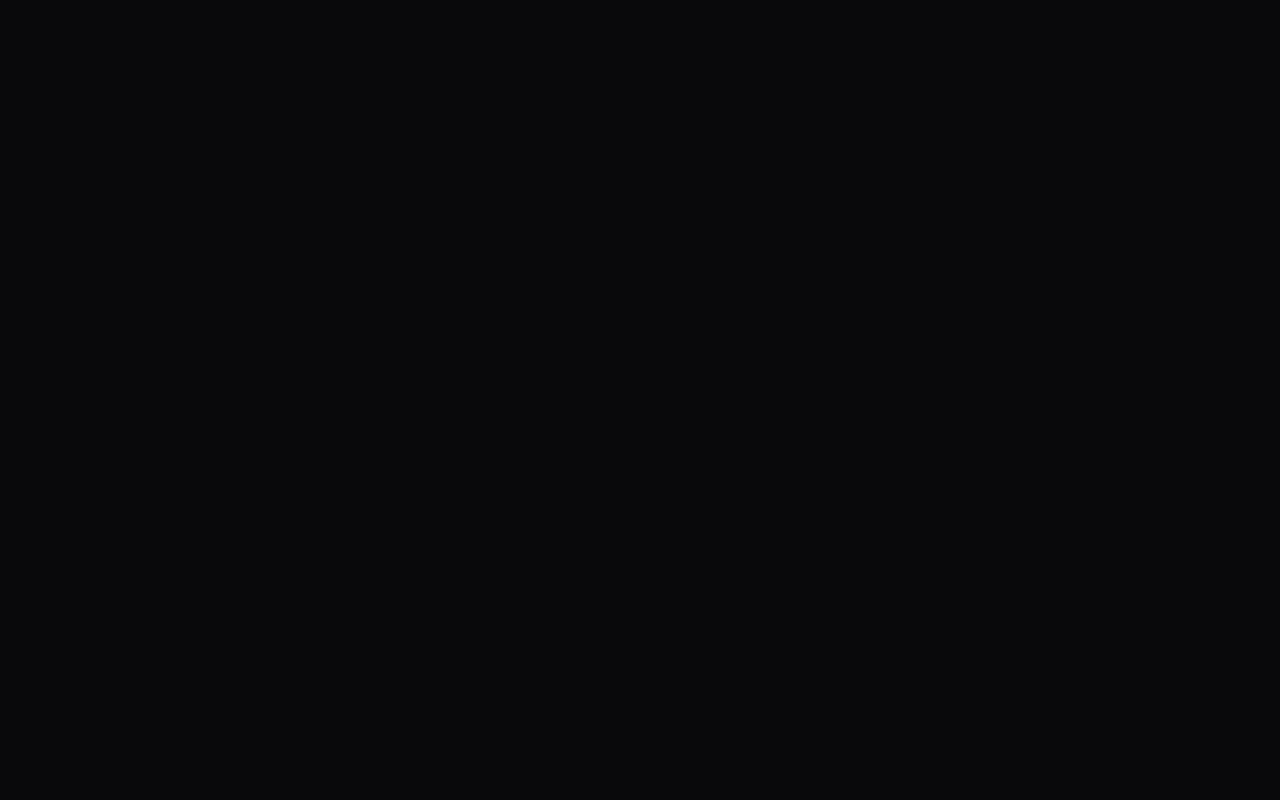
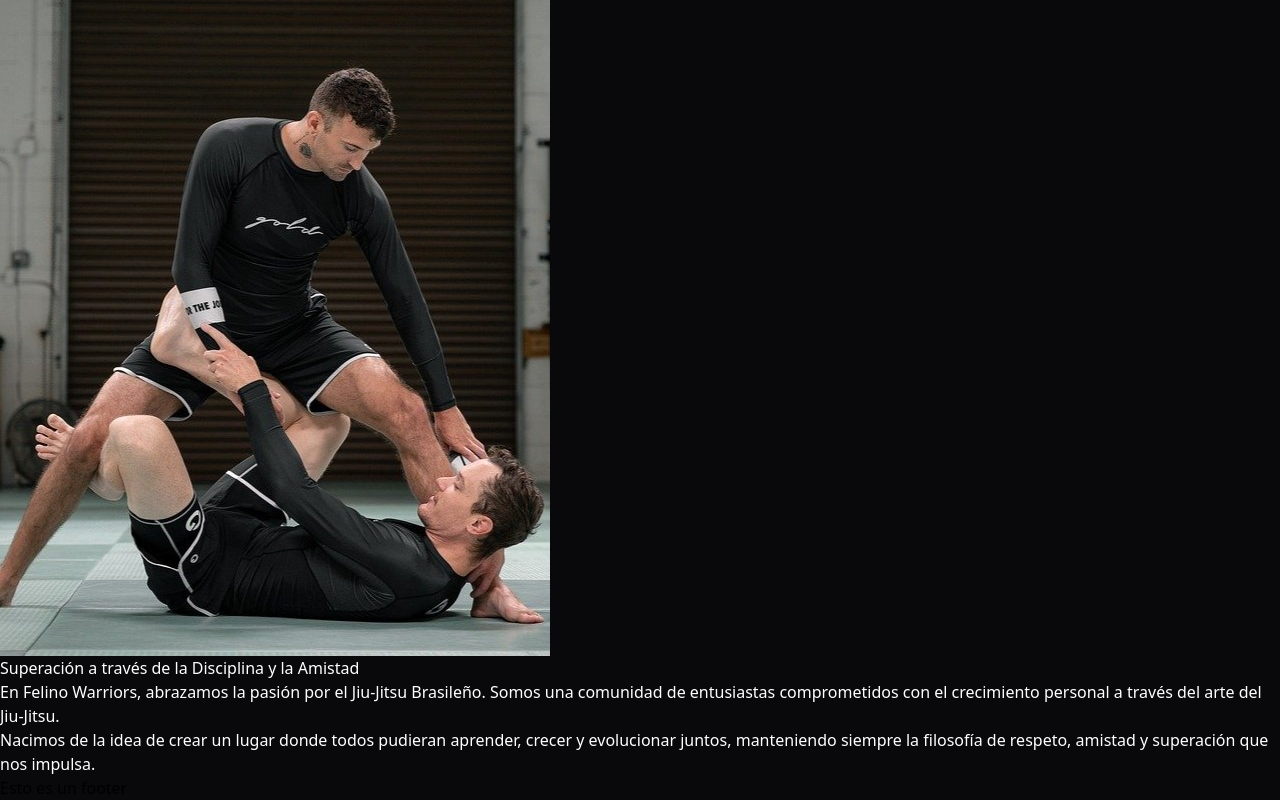
Before and after one commit to Cristaldo-Fiorela/Academia-JiuJitsu-JAVA, a React (Vite) app: page / in a window 1280 px wide. Shown: the part 794-1594 px from the top of the page. Before the commit the page ends 800 px from the top, so only its background shows below. Built offline with nearby package versions, Linux system fonts and the light colour scheme.

Commit message:
template base de componente "sobre nosotros"

```diff
--- a/src/App.jsx
+++ b/src/App.jsx
@@ -1,12 +1,15 @@
 import Header from './assets/components/Header';
 import Footer from './assets/components/Footer';
 import Banner from './assets/components/Banner';
+import SobreNosotros from './assets/components/SobreNosotros';
+
 
 function App() {
   return (
     <>
       <Header />
       <Banner />
+      <SobreNosotros />
       <Footer />
     </>
   )
--- a/src/assets/components/SobreNosotros.jsx
+++ b/src/assets/components/SobreNosotros.jsx
@@ -1,9 +1,23 @@
+import BJJAcademia from '../images/bjj-8111394_1280.jpg'
+
 function SobreNosotros() {
     return (
         <>
-        <h1>Esto es un about us</h1>
+            <section className='text-white'>
+                <h3 className="">Sobre Nosotros</h3>
+
+                <div>
+                    <img src={ BJJAcademia } alt="hombres en combate de BJJ" />
+
+                    <section>
+                        <h3>Superación a través de la Disciplina y la Amistad</h3>
+                        <p>En Felino Warriors, abrazamos la pasión por el Jiu-Jitsu Brasileño. Somos una comunidad de entusiastas comprometidos con el crecimiento personal a través del arte del Jiu-Jitsu.</p>
+                        <p>Nacimos de la idea de crear un lugar donde todos pudieran aprender, crecer y evolucionar juntos, manteniendo siempre la filosofía de respeto, amistad y superación que nos impulsa.</p>
+                    </section>
+                </div>
+            </section>
         </>
     )
     }
 
-export default SobreNosotros
+export default SobreNosotros;
```
Also changed, not shown: src/assets/images/bjj-8111394_1280.jpg (added).
